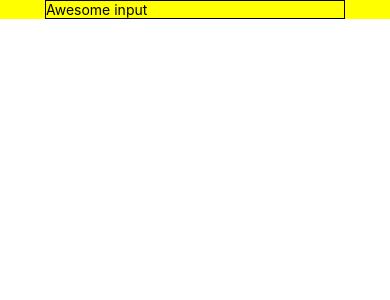
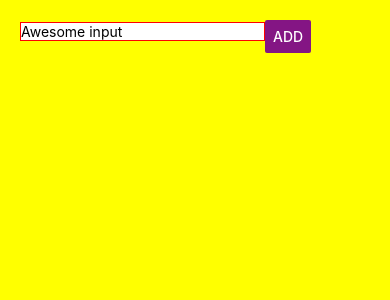
Before and after one commit to alexReshetnyak/React-Native-Practical-Guide, a React Native app in the folder firstN/: screen / in a window 390 px wide. Shown: the top 300 px of the page. Built offline with nearby package versions, Linux system fonts and the light colour scheme.

Commit message:
worked with button

```diff
--- a/firstN/App.js
+++ b/firstN/App.js
@@ -7,7 +7,7 @@
  */
 
 import React, {Component} from 'react';
-import {Platform, StyleSheet, Text, View, TextInput} from 'react-native';
+import {Platform, StyleSheet, Text, View, TextInput, Button} from 'react-native';
 
 const instructions = Platform.select({
   ios: 'Press Cmd+R to reload,\n' + 'Cmd+D or shake for dev menu',
@@ -31,12 +31,15 @@ export default class App extends Component {
   render() {
     return (
       <View style={styles.container}>
-        <TextInput
-          style={{width: 300, borderColor: 'black', borderWidth: 1}}
-          placeholder="Awesome input"
-          value={this.state.placeName}
-          onChangeText={this.placeNameChangeHandler}
-        />
+        <View style={styles.inputContainer}>
+          <TextInput
+            style={{backgroundColor: 'white', marginBottom: 10, ...styles.placeInput}}
+            placeholder="Awesome input"
+            value={this.state.placeName}
+            onChangeText={this.placeNameChangeHandler}
+          />
+          <Button color="#841584" title='ADD'/>
+        </View>
       </View>
     );
   }
@@ -44,9 +47,31 @@ export default class App extends Component {
 
 const styles = StyleSheet.create({
   container: {
-    // flex: 1,
-    justifyContent: 'center',
+    flex: 1,
+    justifyContent: 'flex-start',
+    flexDirection: 'column',
     alignItems: 'center',
     backgroundColor: 'yellow',
+    padding: 20,
+  },
+  inputContainer: {
+    // flex: 1,
+    width: '100%',
+    flexDirection: 'row',
+
+    alignItems: 'center',
+    alignContent: 'center'
+
+  },
+  placeInput: {
+    width: '70%',
+    borderWidth: 1,
+    borderColor: 'red'
+  },
+  placeButton: {
+    height: '100%',
+    width: '30%',
+    borderWidth: 1,
+    borderColor: 'red'
   }
 });
```
